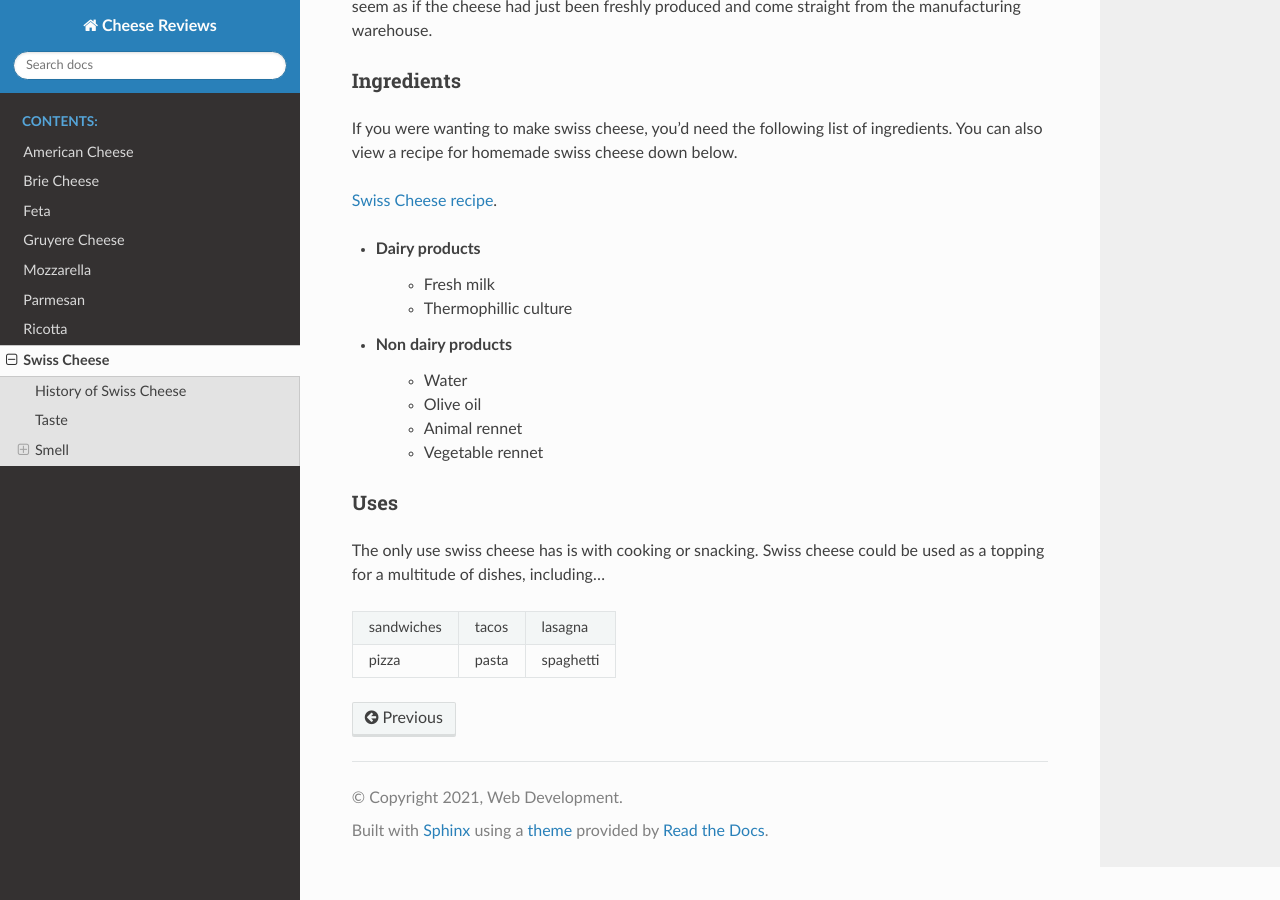
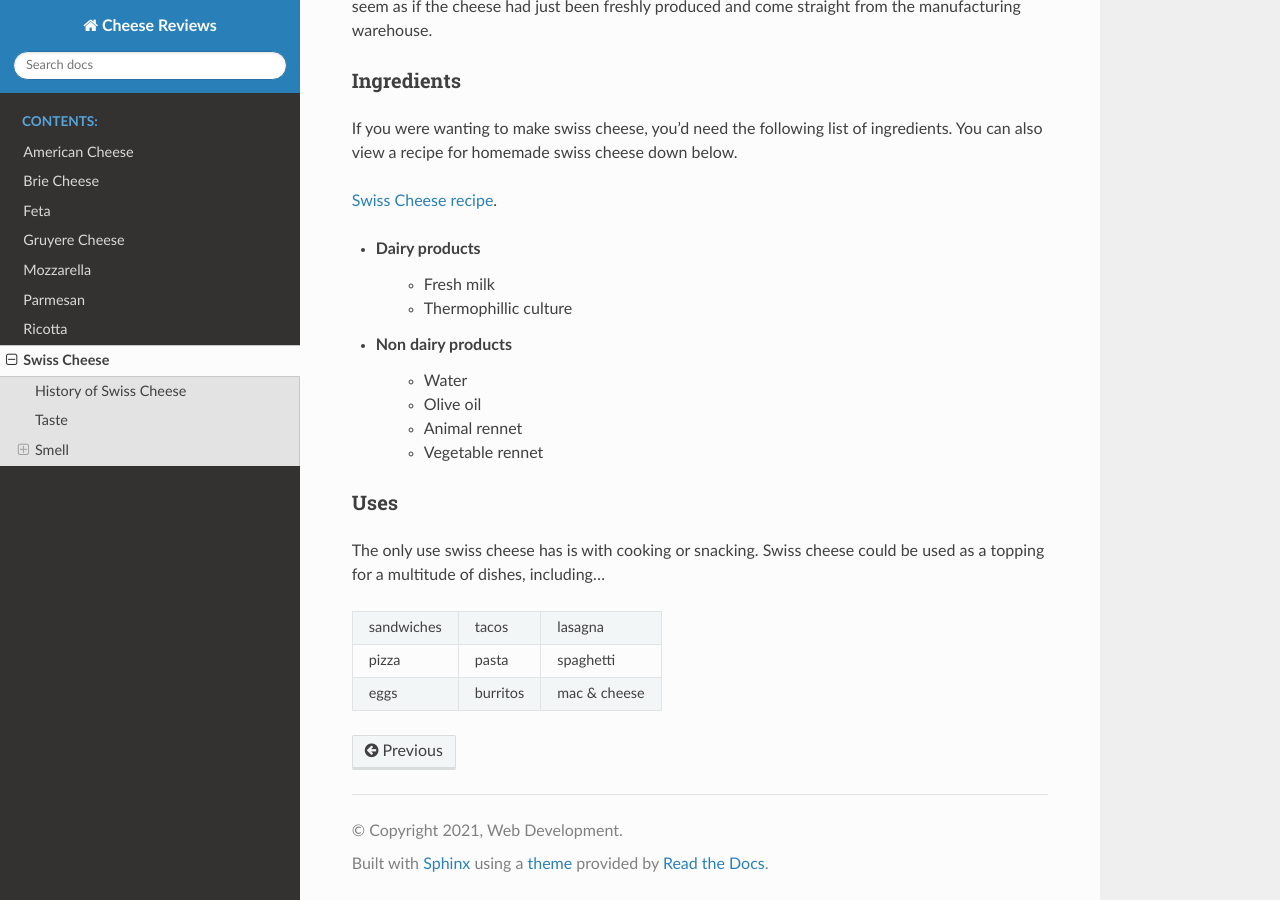
Before and after one commit to BWilb/Cheese_Reviews, a Sphinx documentation site: the page built from source/swiss_cheese/index.rst, in a window 1280 px wide and 900 px high, scrolled down 693 px. Built offline with Sphinx 7.4.7 and the Read the Docs theme 2.0.0, drawn with Linux system fonts in a browser that asks for light colours.

Commit message:
updated content

```diff
--- a/source/american_cheese/index.rst
+++ b/source/american_cheese/index.rst
@@ -7,7 +7,6 @@ History
 
 Taste
 ----------
-
 For many people, american cheese tastes like plastic. This is probably due to the
 fact that this type of cheese contains highly processed ingredients. This thought
 is the same for me. When I first bit into the piece of cheese, it quickly melted
--- a/source/swiss_cheese/index.rst
+++ b/source/swiss_cheese/index.rst
@@ -44,13 +44,13 @@ ingredients. You can also view a recipe for homemade swiss cheese down below.
     - Animal rennet
     - Vegetable rennet
 
-
 Uses
 ~~~~~
 The only use swiss cheese has is with cooking or snacking. Swiss cheese could
 be used as a topping for a multitude of dishes, including...
 
-===========  ==========  ==========
-sandwiches   tacos       lasagna
-pizza        pasta       spaghetti
-===========  ==========  ==========
+==============  =============  =============
+sandwiches      tacos          lasagna
+pizza           pasta          spaghetti
+eggs            burritos       mac & cheese
+==============  =============  =============
```
